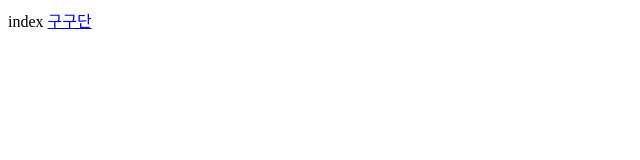
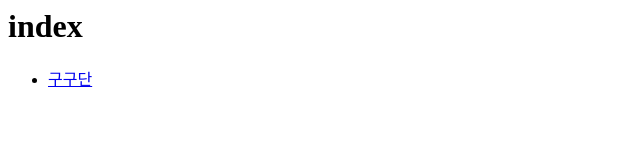
Before and after one commit to millie0519/react-test, a plain HTML site: page index.html in a window 1280 px wide. Shown: the whole page, without its empty margins (0-640 px from the left). Drawn offline with Linux system fonts and the light colour scheme.

Commit message:
list 생성

```diff
--- a/index.html
+++ b/index.html
@@ -1,2 +1,4 @@
-index
-<a href="/gugudan.html">구구단</a>
+<h1>index</h1>
+<ul>
+    <li><a href="/react-test/gugudan.html">구구단</a></li>
+</ul>
```
